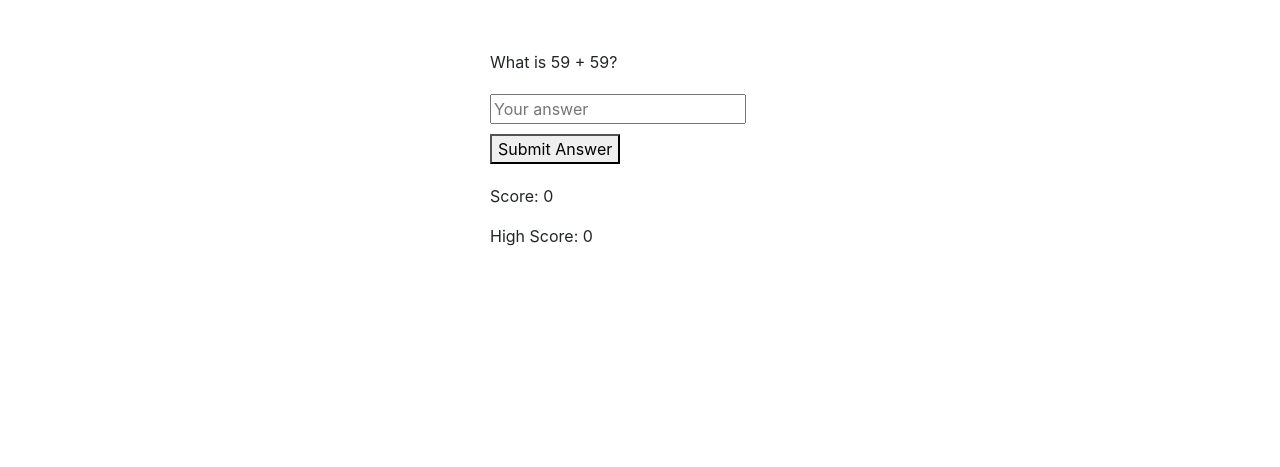
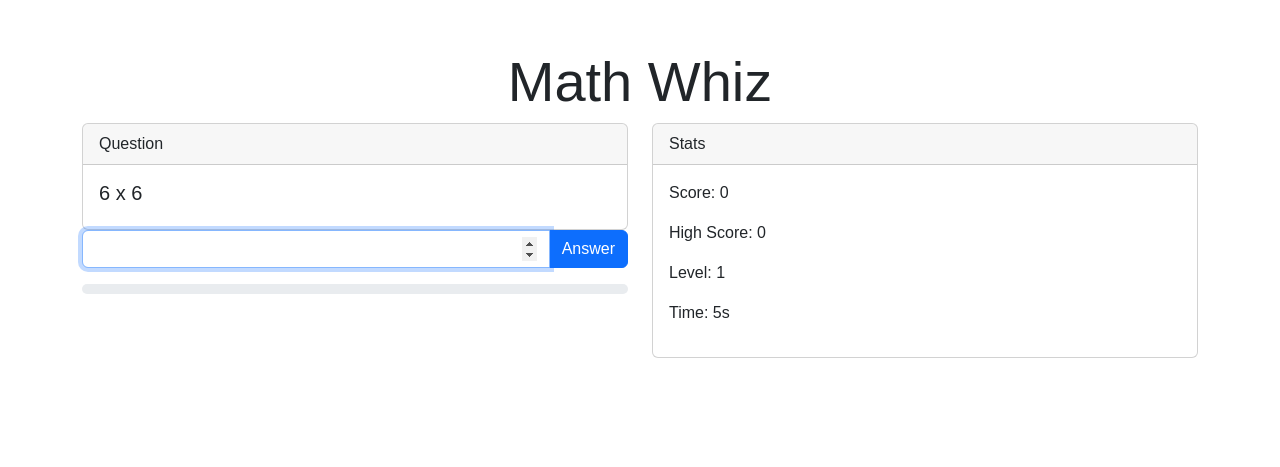
Before and after one commit to NathanP27/math-game, a website: page index.html in a window 1280 px wide. Drawn offline with nearby package versions, Linux system fonts and the light colour scheme.

Commit message:
revamped

```diff
--- a/index.html
+++ b/index.html
@@ -3,33 +3,44 @@
 <head>
   <meta charset="UTF-8">
   <meta name="viewport" content="width=device-width, initial-scale=1.0">
-    <title>Math Game</title>
+  <title>Math Whiz</title>
+  <link rel="stylesheet" href="https://cdn.jsdelivr.net/npm/bootstrap@5.2.0/dist/css/bootstrap.min.css">
   <link rel="stylesheet" href="style.css">
-    <link rel="stylesheet" href="https://stackpath.bootstrapcdn.com/bootstrap/4.5.2/css/bootstrap.min.css">
 </head>
 <body>
-    <div id="game-container">
-        <div id="question-container">
-            <p id="question">Question will appear here</p>
+  <div class="container mt-5">
+    <h1 class="display-4 text-center">Math Whiz</h1>
+    <div class="row">
+      <div class="col-md-6">
+        <div class="card">
+          <div class="card-header">Question</div>
+          <div class="card-body">
+            <h5 id="question"></h5>
           </div>
-        <input type="number" id="answer" placeholder="Your answer">
-    <button id="submit-answer">Submit Answer</button> <!-- not working rn PLS FIX !!!-->
-        <div id="score-container">
+        </div>
+        <div class="input-group mb-3">
+          <input type="number" class="form-control" id="answer" aria-label="Answer">
+          <button class="btn btn-primary" id="submit-btn">Answer</button>
+        </div>
+        <div id="feedback"></div>
+        <div class="progress">
+          <div id="progress-bar" class="progress-bar progress-bar-striped progress-bar-animated" role="progressbar" aria-valuenow="0" aria-valuemin="0" aria-valuemax="100"></div>
+        </div>
+      </div>
+      <div class="col-md-6">
+        <div class="card">
+          <div class="card-header">Stats</div>
+          <div class="card-body">
             <p>Score: <span id="score">0</span></p>
             <p>High Score: <span id="high-score">0</span></p>
-        </div>
-        <div aria-live="polite" aria-atomic="true" style="position: relative; min-height: 200px;">
-            <div class="toast" id="feedbackToast" style="position: absolute; top: 0; right: 0;">
-                <div class="toast-body" id="toastBody">
-                    <!-- Feedback text will go here -->
+            <p>Level: <span id="level">1</span></p>
+            <p id="timer"></p>
           </div>
         </div>
       </div>
     </div>
-    <!-- Bootstrap JS, Popper.js, and jQuery -->
-    <script src="https://code.jquery.com/jquery-3.5.1.slim.min.js"></script>
-    <script src="https://cdn.jsdelivr.net/npm/popper.js@1.9.2/dist/umd/popper.min.js"></script>
-    <script src="https://stackpath.bootstrapcdn.com/bootstrap/4.5.2/js/bootstrap.min.js"></script>
+  </div>
+  <script src="https://cdn.jsdelivr.net/npm/bootstrap@5.2.0/dist/js/bootstrap.bundle.min.js"></script>
   <script src="script.js"></script>
 </body>
 </html>
--- a/script.js
+++ b/script.js
@@ -1,65 +1,82 @@
-document.addEventListener('DOMContentLoaded', function() {
-    const questionElement = document.getElementById('question');
-    const answerElement = document.getElementById('answer');
-    const submitButton = document.getElementById('submit-answer');
-    const scoreElement = document.getElementById('score');
-    const highScoreElement = document.getElementById('high-score');
-    const feedbackElement = document.getElementById('feedback');
+const questionEl = document.getElementById('question');
+const answerEl = document.getElementById('answer');
+const submitBtn = document.getElementById('submit-btn');
+const feedbackEl = document.getElementById('feedback');
+const scoreEl = document.getElementById('score');
+const highScoreEl = document.getElementById('high-score');
+const levelEl = document.getElementById('level');
+const timerEl = document.getElementById('timer');
+const progressBar = document.getElementById('progress-bar');
 
-    let score = 0;
-    let highScore = localStorage.getItem('highScore') || 0;
-    highScoreElement.textContent = highScore;
+let score = 0;
+let highScore = 0;
+let level = 1;
+let currentQuestion;
+let timer;
+let timeLimit = 10; // Adjust time limit as desired
 
-    function generateQuestion() {
-        const num1 = Math.floor(Math.random() * 100) + 1;
-        const num2 = Math.floor(Math.random() * 100) + 1;
-        const operation = Math.random() < 0.5 ? 'add' : 'multiply';
-        let correctAnswer;
+function generateQuestion() {
+    const num1 = Math.floor(Math.random() * (level * 10)) + 1;
+    const num2 = Math.floor(Math.random() * (level * 10)) + 1;
+    currentQuestion = { num1, num2 };
+    questionEl.textContent = `${num1} x ${num2}`;
+    answerEl.value = '';
+    answerEl.focus();
+    startTimer();
+    progressBar.setAttribute('aria-valuenow', 0);
+    progressBar.classList.remove('bg-success', 'bg-danger');
+}
 
-        if (operation === 'add') {
-            questionElement.textContent = `What is ${num1} + ${num2}?`;
-            correctAnswer = num1 + num2;
-        } else {
-            questionElement.textContent = `What is ${num1} × ${num2}?`;
-            correctAnswer = num1 * num2;
+clearInterval(timer); // Ensures timer doesn't stack
+timer = setInterval(() => {
+    timeLimit--;
+    timerEl.textContent = `Time: ${timeLimit}s`;
+    progressBar.setAttribute('aria-valuenow', (100 - (timeLimit / 10) * 100));
+    if (timeLimit === 0) {
+        checkAnswer(false); // Out of time
+    }
+}, 1000);
+
+function checkAnswer(isAnswerCorrect) {
+    clearInterval(timer);
+    const userAnswer = parseInt(answerEl.value);
+    const correctAnswer = currentQuestion.num1 * currentQuestion.num2;
+    feedbackEl.textContent = isAnswerCorrect ? 'Correct!' : `Incorrect. The answer is ${correctAnswer}`;
+    if (isAnswerCorrect) {
+        score++;
+        scoreEl.textContent = score;
+        progressBar.classList.add('bg-success');
+        if (score > highScore) {
+            highScore = score;
+            highScoreEl.textContent = highScore;
         }
+        levelUp();
+    } else {
+        progressBar.classList.add('bg-danger');
+    }
+    answerEl.value = '';
+    setTimeout(generateQuestion, 1000); // Delay for feedback visibility
+}
 
-        return correctAnswer;
+function levelUp() {
+    if (score % 5 === 0) {
+        level++;
+        levelEl.textContent = level;
+        timeLimit += 2; // Increase time limit for harder levels
     }
+}
 
-    function showToast(text) {
-        const toastBody = document.getElementById('toastBody');
-        toastBody.textContent = text;
-        $('#feedbackToast').toast({ delay: 2000 }); // Set the delay for the toast to disappear
-        $('#feedbackToast').toast('show'); // Show the toast
+submitBtn.addEventListener('click', () => {
+    checkAnswer(answerEl.value === '' ? false : parseInt(answerEl.value) === currentQuestion.num1 * currentQuestion.num2);
+});
+
+answerEl.addEventListener('keydown', (event) => {
+    if (event.key === 'Enter') {
+        checkAnswer(answerEl.value === '' ? false : parseInt(answerEl.value) === currentQuestion.num1 * currentQuestion.num2);
     }
+});
 
-    function checkAnswer() {
-        const userAnswer = parseInt(answerElement.value, 10);
-        if (userAnswer === correctAnswer) {
-            showFeedback('Correct!');
-            score++;
-            scoreElement.textContent = score;
-            if (score > highScore) {
-                highScore = score;
-                localStorage.setItem('highScore', highScore);
-                highScoreElement.textContent = highScore;
-            }
-        } else {
-            showFeedback('Wrong! Try again.');
-        }
-        correctAnswer = generateQuestion();
-        answerElement.value = '';
-    }
+// Add sounds effects (optional)
+// You can use libraries or create audio elements for correct/incorrect sounds
 
-    let correctAnswer = generateQuestion();
-
-    submitButton.addEventListener('click', checkAnswer);
-
-    // Event listener for the answer input to handle the Enter key
-    answerElement.addEventListener('keyup', function(event) {
-        if (event.key === 'Enter') {
-            checkAnswer();
-        }
-    });
-});
+generateQuestion(); // Start the game
--- a/style.css
+++ b/style.css
@@ -1,28 +1,11 @@
 body {
-    font-family: Arial, sans-serif;
-    text-align: center;
-    padding-top: 50px;
-}
+    font-family: sans-serif;
+  }
 
-#game-container {
-    width: 300px;
-    margin: auto;
-}
+  .progress {
+    height: 10px;
+  }
 
-#question-container {
-    margin-bottom: 20px;
-}
-
-#answer {
+  #feedback {
     margin-bottom: 10px;
-}
-
-#score-container {
-    margin-top: 20px;
-}
-
-#feedbackToast {
-    min-width: 250px; /* Set the width of the toast */
-    background-color: rgba(255, 255, 255, 0.85);
-    border-left: 5px solid #007bff; /* Bootstrap primary color */
-}
+  }
```
Lines whose indentation alone changed are shown as unchanged.
